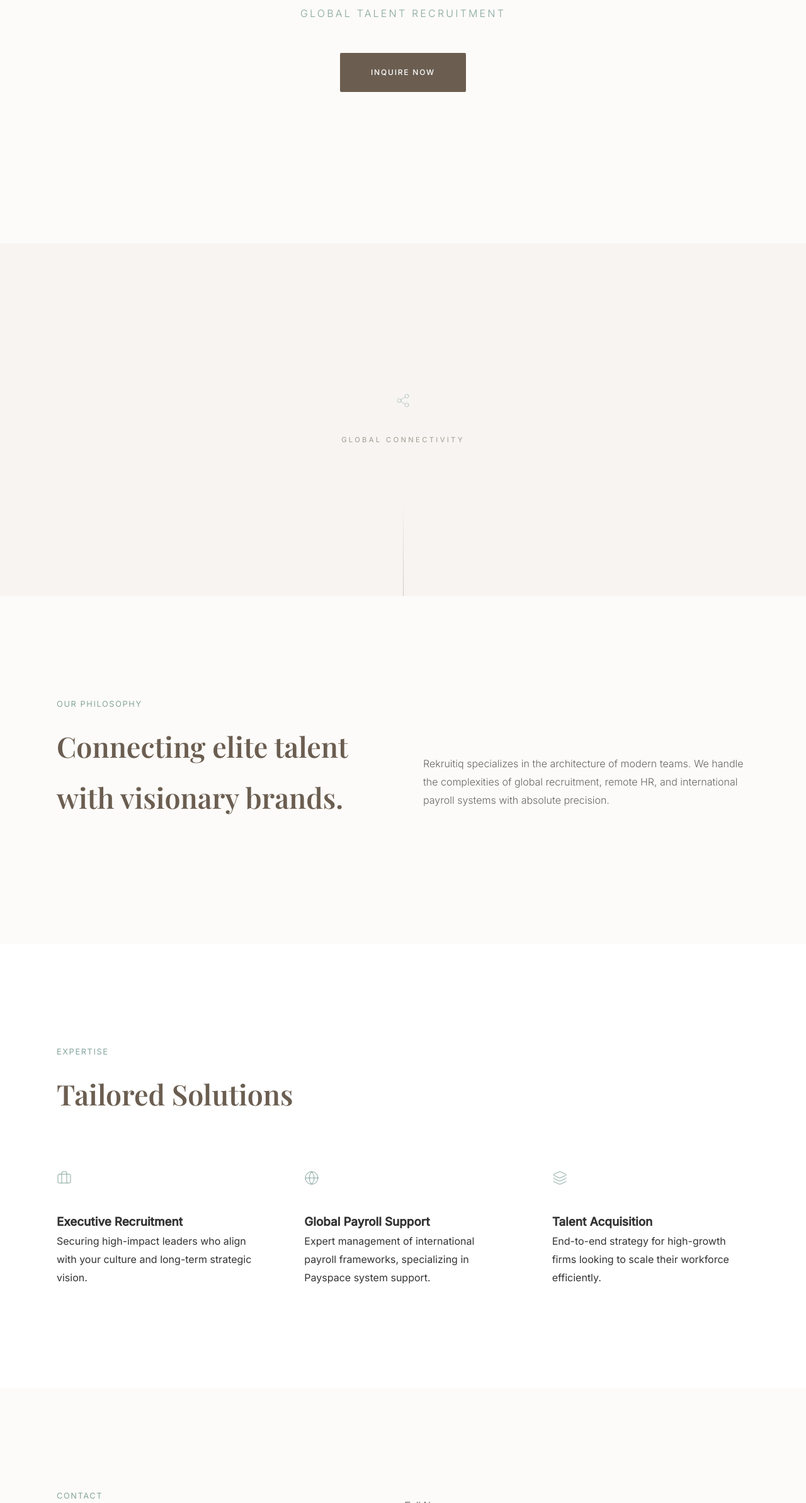
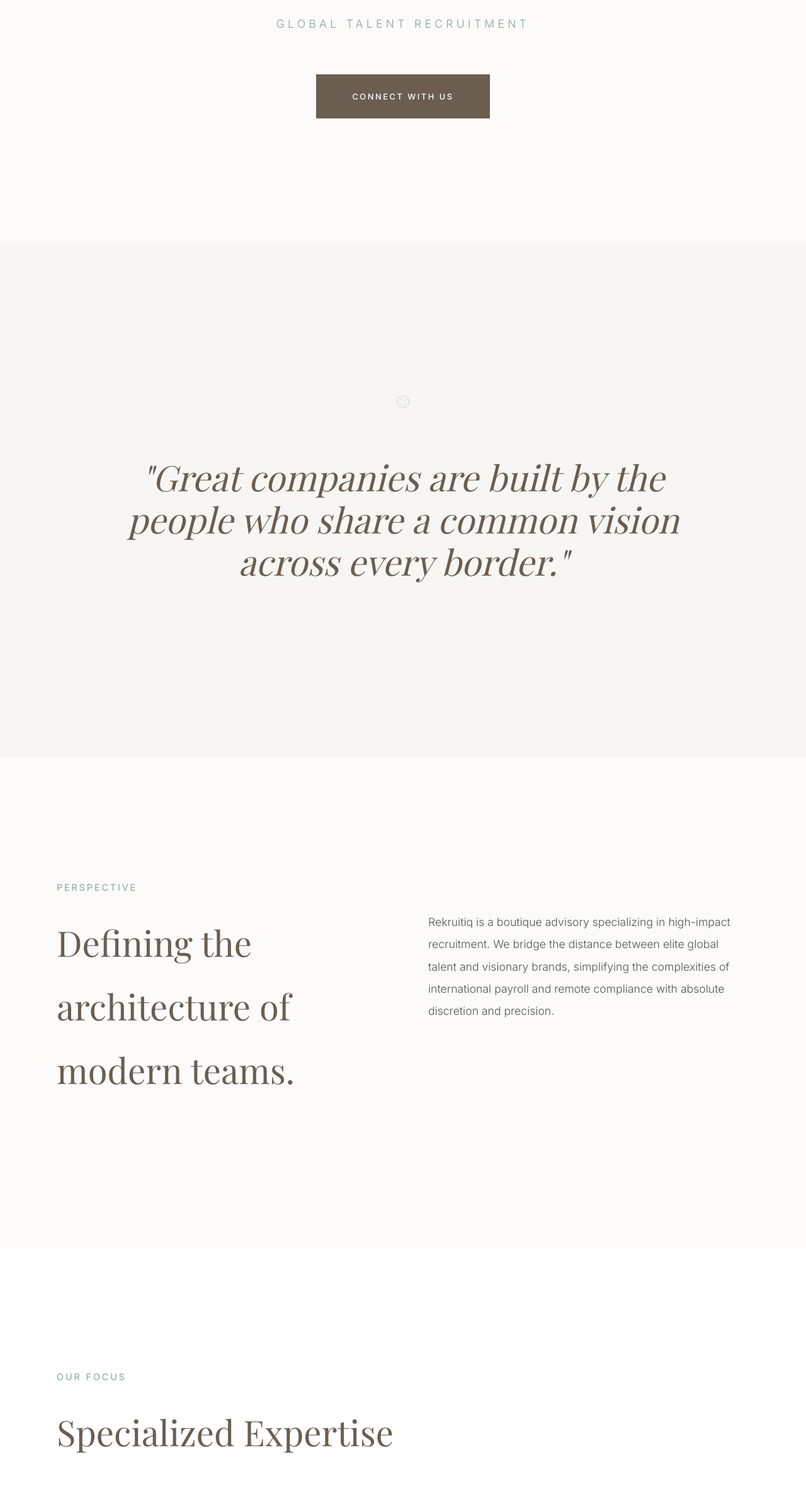
Before and after one commit to Rekruitiq/rere, a plain HTML site: page index.html in a window 1280 px wide. Shown: the part 414-2800 px from the top of the page at 63% size. Drawn offline with nearby package versions, Linux system fonts and the light colour scheme; a web font is replaced by a local one.

Commit message:
index.html

```diff
--- a/index.html
+++ b/index.html
@@ -5,7 +5,7 @@
   <meta name="viewport" content="width=device-width, initial-scale=1.0">
   <title>Rekruitiq | Global Talent Recruitment</title>
 
-  <link href="https://fonts.googleapis.com/css2?family=Inter:wght@300;400;500&family=Playfair+Display:ital,wght@0,600;1,600&display=swap" rel="stylesheet">
+  <link href="https://fonts.googleapis.com/css2?family=Inter:wght@300;400;500&family=Playfair+Display:ital,wght@0,400;0,600;1,400&display=swap" rel="stylesheet">
   <script src="https://unpkg.com/lucide@latest"></script>
 
   <style>
@@ -22,73 +22,70 @@
     a { text-decoration: none; transition: 0.3s ease; color: inherit; }
 
     /* --- Navigation --- */
-    nav { position: fixed; top: 0; width: 100%; z-index: 1000; padding: 1.5rem 0; transition: all 0.4s ease; }
-    nav.scrolled { padding: 1rem 0; background: rgba(253, 251, 249, 0.9); backdrop-filter: blur(10px); border-bottom: 1px solid rgba(132, 165, 157, 0.2); }
+    nav { position: fixed; top: 0; width: 100%; z-index: 1000; padding: 2rem 0; transition: all 0.4s ease; }
+    nav.scrolled { padding: 1.2rem 0; background: rgba(253, 251, 249, 0.9); backdrop-filter: blur(15px); border-bottom: 1px solid rgba(132, 165, 157, 0.1); }
     .nav-content { display: flex; justify-content: space-between; align-items: center; }
-    .logo { font-family: 'Playfair Display', serif; font-size: 1.5rem; font-weight: 600; color: var(--earth); }
-    .nav-links { display: flex; gap: 2.5rem; font-size: 0.8rem; letter-spacing: 0.1em; text-transform: uppercase; font-weight: 500; }
+    .logo { font-family: 'Playfair Display', serif; font-size: 1.8rem; font-weight: 600; color: var(--earth); letter-spacing: -0.02em; }
+    .nav-links { display: flex; gap: 3rem; font-size: 0.75rem; letter-spacing: 0.2em; text-transform: uppercase; font-weight: 500; opacity: 0.8; }
 
     /* --- Hero --- */
     .hero { min-height: 100vh; display: flex; flex-direction: column; justify-content: center; align-items: center; text-align: center; }
-    .hero h1 { font-family: 'Playfair Display', serif; font-size: clamp(3.5rem, 10vw, 6rem); color: var(--earth); margin-bottom: 0.5rem; font-weight: 600; letter-spacing: -0.03em; }
-    .hero p { font-weight: 300; font-size: 1rem; color: var(--sage); letter-spacing: 0.2em; text-transform: uppercase; margin-bottom: 3rem; }
+    .hero h1 { font-family: 'Playfair Display', serif; font-size: clamp(4rem, 12vw, 8rem); color: var(--earth); margin-bottom: 0.5rem; font-weight: 600; letter-spacing: -0.04em; }
+    .hero p { font-weight: 300; font-size: 1.1rem; color: var(--sage); letter-spacing: 0.3em; text-transform: uppercase; margin-bottom: 4rem; }
 
-    /* --- LARGE CENTRAL ICON SECTION --- */
-    .visual-break {
-      height: 70vh;
-      background: #f7f4f1;
+    /* --- BIG MINIMALIST VISUAL BREAK --- */
+    .visual-statement {
+      padding: 15rem 0;
+      background: #f8f6f3;
       display: flex;
       flex-direction: column;
       justify-content: center;
       align-items: center;
-      overflow: hidden;
-      position: relative;
+      text-align: center;
     }
-    .main-icon-wrapper {
+    .main-icon-giant {
       color: var(--sage);
-      transition: transform 0.5s ease;
-      animation: float 6s ease-in-out infinite;
+      margin-bottom: 4rem;
+      opacity: 0.7;
+      transition: transform 0.8s ease;
     }
-    @keyframes float {
-      0% { transform: translateY(0px); }
-      50% { transform: translateY(-20px); }
-      100% { transform: translateY(0px); }
-    }
-    .visual-break::after {
-      content: '';
-      position: absolute;
-      bottom: 0;
-      width: 1px;
-      height: 150px;
-      background: linear-gradient(to top, var(--earth), transparent);
-      opacity: 0.3;
+    .statement-text {
+      font-family: 'Playfair Display', serif;
+      font-size: clamp(2rem, 5vw, 3.5rem);
+      color: var(--earth);
+      max-width: 900px;
+      line-height: 1.2;
+      font-style: italic;
+      font-weight: 400;
     }
 
     /* --- Sections --- */
-    section { padding: 10rem 0; }
-    .btn { padding: 1.2rem 3rem; background: var(--earth); color: #fff; border-radius: 2px; font-size: 0.75rem; letter-spacing: 0.15em; text-transform: uppercase; font-weight: 500; display: inline-block; border: 1px solid var(--earth); cursor: pointer; }
-    .btn:hover { background: transparent; color: var(--earth); transform: translateY(-2px); }
-    h2 { font-family: 'Playfair Display', serif; font-size: 2.8rem; color: var(--earth); margin-bottom: 2rem; }
-    .section-subtitle { color: var(--sage); text-transform: uppercase; font-size: 0.8rem; letter-spacing: 0.1rem; margin-bottom: 1rem; display: block; }
+    section { padding: 12rem 0; }
+    .btn { padding: 1.4rem 3.5rem; background: var(--earth); color: #fff; border-radius: 0px; font-size: 0.8rem; letter-spacing: 0.2em; text-transform: uppercase; font-weight: 500; display: inline-block; border: 1px solid var(--earth); cursor: pointer; transition: 0.4s; }
+    .btn:hover { background: transparent; color: var(--earth); }
+
+    h2 { font-family: 'Playfair Display', serif; font-size: 3.5rem; color: var(--earth); margin-bottom: 2.5rem; font-weight: 400; }
+    .section-subtitle { color: var(--sage); text-transform: uppercase; font-size: 0.9rem; letter-spacing: 0.2em; margin-bottom: 1.5rem; display: block; }
 
     /* --- Grid Layouts --- */
-    .services { display: grid; grid-template-columns: repeat(auto-fit, minmax(300px, 1fr)); gap: 5rem; margin-top: 5rem; }
-    .icon-box { color: var(--sage); margin-bottom: 2rem; }
-    .contact-grid { display: grid; grid-template-columns: 1fr 1.2fr; gap: 6rem; align-items: start; }
-    form input, form textarea { width: 100%; padding: 1.2rem 0; border: none; border-bottom: 1px solid #ddd; background: transparent; margin-bottom: 2.5rem; font-size: 1rem; outline: none; transition: 0.3s; }
+    .services { display: grid; grid-template-columns: repeat(auto-fit, minmax(300px, 1fr)); gap: 6rem; margin-top: 6rem; }
+    .service-card h3 { font-size: 1.6rem; margin-bottom: 1.5rem; font-family: 'Playfair Display', serif; color: var(--earth); }
+
+    .contact-grid { display: grid; grid-template-columns: 1fr 1.2fr; gap: 8rem; align-items: start; }
+    form input, form textarea { width: 100%; padding: 1.5rem 0; border: none; border-bottom: 1px solid #ccc; background: transparent; margin-bottom: 3rem; font-size: 1.1rem; outline: none; transition: 0.3s; }
     form input:focus { border-bottom: 1px solid var(--sage); }
 
     /* --- Animations --- */
-    .fade-in { opacity: 0; transform: translateY(30px); transition: 1.2s cubic-bezier(0.22, 1, 0.36, 1); }
+    .fade-in { opacity: 0; transform: translateY(40px); transition: 1.5s cubic-bezier(0.2, 1, 0.2, 1); }
     .fade-in.visible { opacity: 1; transform: translateY(0); }
 
-    footer { padding: 5rem 0; border-top: 1px solid #eee; text-align: center; font-size: 0.75rem; color: #bbb; letter-spacing: 0.1em; }
+    footer { padding: 6rem 0; border-top: 1px solid #eee; text-align: center; font-size: 0.8rem; color: #aaa; letter-spacing: 0.2em; }
 
     @media (max-width: 850px) {
       .nav-links { display: none; }
-      .contact-grid { grid-template-columns: 1fr; gap: 4rem; }
-      section { padding: 6rem 0; }
-      .visual-break { height: 50vh; }
+      .contact-grid { grid-template-columns: 1fr; gap: 5rem; }
+      section { padding: 8rem 0; }
+      .statement-text { font-size: 2rem; padding: 0 1rem; }
     }
   </style>
 </head>
@@ -98,9 +95,9 @@
     <div class="container nav-content">
       <div class="logo">Rekruitiq.</div>
       <div class="nav-links">
-        <a href="#about">About</a>
-        <a href="#services">Services</a>
-        <a href="#contact">Contact</a>
+        <a href="#about">Philosophy</a>
+        <a href="#services">Expertise</a>
+        <a href="#contact">Inquiry</a>
       </div>
     </div>
   </nav>
@@ -109,24 +106,26 @@
     <h1 class="fade-in">Rekruitiq.</h1>
     <p class="fade-in">Global Talent Recruitment</p>
     <div class="fade-in">
-        <a href="#contact" class="btn">Inquire Now</a>
+        <a href="#contact" class="btn">Connect With Us</a>
     </div>
   </section>
 
-  <div class="visual-break">
-    <div class="main-icon-wrapper fade-in">
-      <i data-lucide="share-2" stroke-width="0.5" size="120"></i>
+  <div class="visual-statement">
+    <div class="main-icon-giant fade-in">
+      <i data-lucide="globe-2" stroke-width="0.3" size="180"></i>
     </div>
-    <p class="fade-in" style="margin-top: 2rem; color: var(--earth); font-size: 0.7rem; letter-spacing: 0.3em; text-transform: uppercase; opacity: 0.6;">Global Connectivity</p>
+    <h2 class="statement-text fade-in">
+      "Great companies are built by the people who share a common vision across every border."
+    </h2>
   </div>
 
   <section id="about">
     <div class="container fade-in">
-      <span class="section-subtitle">Our Philosophy</span>
-      <div style="display: grid; grid-template-columns: repeat(auto-fit, minmax(300px, 1fr)); gap: 4rem; align-items: center;">
-        <h2>Connecting elite talent with visionary brands.</h2>
-        <p style="font-weight: 300; color: #666;">
-          Rekruitiq specializes in the architecture of modern teams. We handle the complexities of global recruitment, remote HR, and international payroll systems with absolute precision.
+      <span class="section-subtitle">Perspective</span>
+      <div style="display: grid; grid-template-columns: repeat(auto-fit, minmax(350px, 1fr)); gap: 5rem; align-items: start;">
+        <h2>Defining the architecture of modern teams.</h2>
+        <p style="font-weight: 300; color: #555; font-size: 1.1rem; line-height: 2;">
+          Rekruitiq is a boutique advisory specializing in high-impact recruitment. We bridge the distance between elite global talent and visionary brands, simplifying the complexities of international payroll and remote compliance with absolute discretion and precision.
         </p>
       </div>
     </div>
@@ -134,23 +133,23 @@
 
   <section id="services" style="background: #fff;">
     <div class="container">
-      <span class="section-subtitle">Expertise</span>
-      <h2>Tailored Solutions</h2>
+      <span class="section-subtitle">Our Focus</span>
+      <h2>Specialized Expertise</h2>
       <div class="services">
         <div class="service-card fade-in">
-          <div class="icon-box"><i data-lucide="briefcase" stroke-width="1" size="40"></i></div>
-          <h3>Executive Recruitment</h3>
-          <p>Securing high-impact leaders who align with your culture and long-term strategic vision.</p>
+          <div style="color:var(--sage); margin-bottom: 2rem;"><i data-lucide="user-check" stroke-width="1" size="48"></i></div>
+          <h3>Executive Placement</h3>
+          <p>Curating a shortlist of leaders who don't just fill a role, but accelerate your organizational culture.</p>
         </div>
         <div class="service-card fade-in">
-          <div class="icon-box"><i data-lucide="globe" stroke-width="1" size="40"></i></div>
-          <h3>Global Payroll Support</h3>
-          <p>Expert management of international payroll frameworks, specializing in Payspace system support.</p>
+          <div style="color:var(--sage); margin-bottom: 2rem;"><i data-lucide="landmark" stroke-width="1" size="48"></i></div>
+          <h3>Payroll Infrastructure</h3>
+          <p>Navigating global compliance and Payspace systems to ensure your international workforce is supported.</p>
         </div>
         <div class="service-card fade-in">
-          <div class="icon-box"><i data-lucide="layers" stroke-width="1" size="40"></i></div>
-          <h3>Talent Acquisition</h3>
-          <p>End-to-end strategy for high-growth firms looking to scale their workforce efficiently.</p>
+          <div style="color:var(--sage); margin-bottom: 2rem;"><i data-lucide="command" stroke-width="1" size="48"></i></div>
+          <h3>Strategic Scaling</h3>
+          <p>End-to-end talent acquisition frameworks designed for firms looking to scale across new territories.</p>
         </div>
       </div>
     </div>
@@ -160,26 +159,19 @@
     <div class="container">
       <div class="contact-grid">
         <div class="contact-info fade-in">
-          <span class="section-subtitle">Contact</span>
-          <h2>Let's build.</h2>
-          <div class="info-item">
-            <h4>Email</h4>
-            <p><a href="mailto:Joana.rekruitq@gmail.com">Joana.rekruitq@gmail.com</a></p>
-          </div>
-          <div class="info-item">
-            <h4>Phone</h4>
-            <p><a href="tel:0728020739">072 8020 739</a></p>
-          </div>
-          <div class="info-item">
-            <h4>LinkedIn</h4>
-            <p><a href="https://www.linkedin.com/in/joana-rodrigues-094833111" target="_blank">Connect with Joana</a></p>
+          <span class="section-subtitle">Reach Out</span>
+          <h2>A global network at your disposal.</h2>
+          <div style="margin-top: 4rem;">
+            <p style="margin-bottom: 2rem;"><a href="mailto:Joana.rekruitq@gmail.com" style="font-size: 1.5rem; font-family: 'Playfair Display'; border-bottom: 1px solid var(--sage);">Joana.rekruitq@gmail.com</a></p>
+            <p style="font-size: 1.2rem; font-weight: 300; color: var(--earth);">+27 072 8020 739</p>
+            <p style="margin-top: 1rem;"><a href="https://www.linkedin.com/in/joana-rodrigues-094833111" target="_blank" style="text-transform: uppercase; font-size: 0.7rem; letter-spacing: 0.2em; color: var(--sage);">LinkedIn Profile &rarr;</a></p>
           </div>
         </div>
         <form class="fade-in" action="#" method="POST">
-          <input type="text" placeholder="Full Name" required>
-          <input type="email" placeholder="Work Email" required>
-          <textarea placeholder="Message" rows="5" required></textarea>
-          <button type="submit" class="btn" style="width: 100%;">Send Message</button>
+          <input type="text" placeholder="Your Name" required>
+          <input type="email" placeholder="Professional Email" required>
+          <textarea placeholder="Tell us about your requirements" rows="4" required></textarea>
+          <button type="submit" class="btn" style="width: 100%;">Initiate Discussion</button>
         </form>
       </div>
     </div>
@@ -187,7 +179,7 @@
 
   <footer>
     <div class="container">
-      <p>&copy; 2026 REKRUITIQ. GLOBAL TALENT RECRUITMENT.</p>
+      <p>&copy; 2026 REKRUITIQ. GLOBAL RECRUITMENT SOLUTIONS.</p>
     </div>
   </footer>
 
@@ -196,7 +188,7 @@
 
     window.addEventListener('scroll', () => {
       const nav = document.getElementById('navbar');
-      window.scrollY > 50 ? nav.classList.add('scrolled') : nav.classList.remove('scrolled');
+      window.scrollY > 80 ? nav.classList.add('scrolled') : nav.classList.remove('scrolled');
     });
 
     const observer = new IntersectionObserver((entries) => {
```
